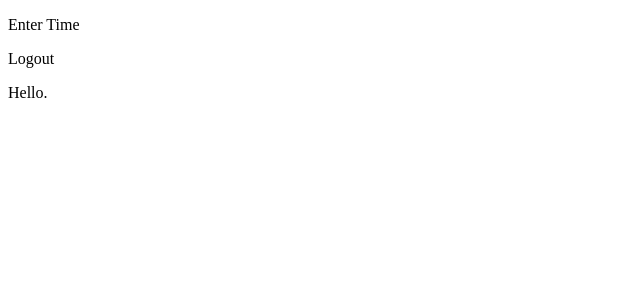
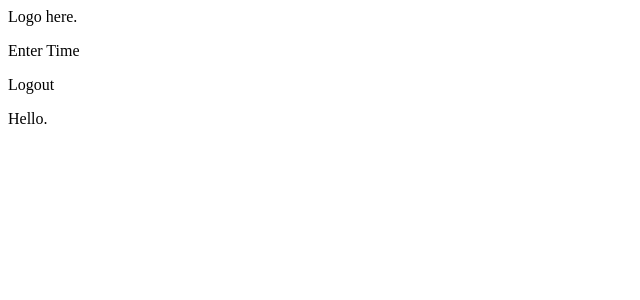
Before and after one commit to nelliott82/time-tracker, a React app: page / in a window 1280 px wide. Shown: the top 300 px of the page, without its empty margins (0-640 px from the left). Built offline with nearby package versions, Linux system fonts and the light colour scheme; the HTML template or start-up script is replaced by a standard one.

Commit message:
Updated navbar for future logo

```diff
--- a/client/src/Components/Navbar.jsx
+++ b/client/src/Components/Navbar.jsx
@@ -5,6 +5,9 @@ export default function Navbar () {
 
   return (
     <nav className={navClass} id='navbar'>
+      <div id='logo'>
+        Logo here.
+      </div>
       <div id='links'>
         <p>Enter Time</p>
       </div>
```
